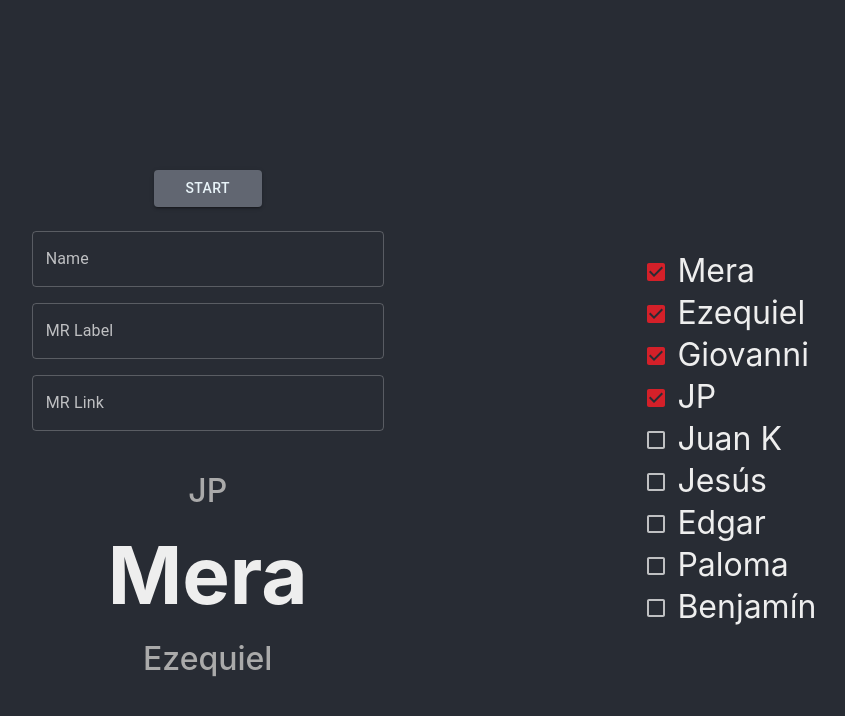
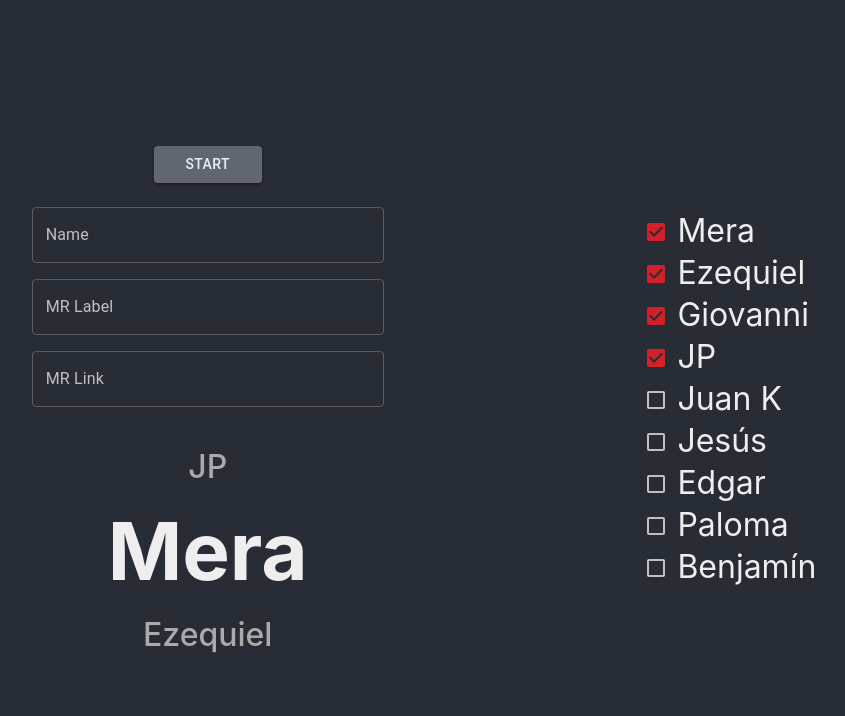
Before and after one commit to cococov/roulette-mr, a React (Create React App) app: page / in a window 1280 px wide. Shown: the top 716 px of the page, without its empty margins (220-1065 px from the left). Built offline with nearby package versions, Linux system fonts and the light colour scheme.

Commit message:
added media queries for conditional margin-top

```diff
--- a/src/views/App/index.jsx
+++ b/src/views/App/index.jsx
@@ -19,7 +19,9 @@ const RouletteContainer = styled.span`
   flex-direction: column;
   align-items: center;
   justify-content: center;
-  margin-top: 3rem;
+  @media (max-width: 540px) {
+    margin-top: 3rem;
+  }
   `
 
 const OptionsContainer = styled.span`
@@ -27,7 +29,9 @@ const OptionsContainer = styled.span`
   flex-direction: column;
   align-items: center;
   justify-content: center;
-  margin-top: 5rem;
+  @media (max-width: 540px) {
+    margin-top: 5rem;
+  }
 `
 
 const App = () => {
```
